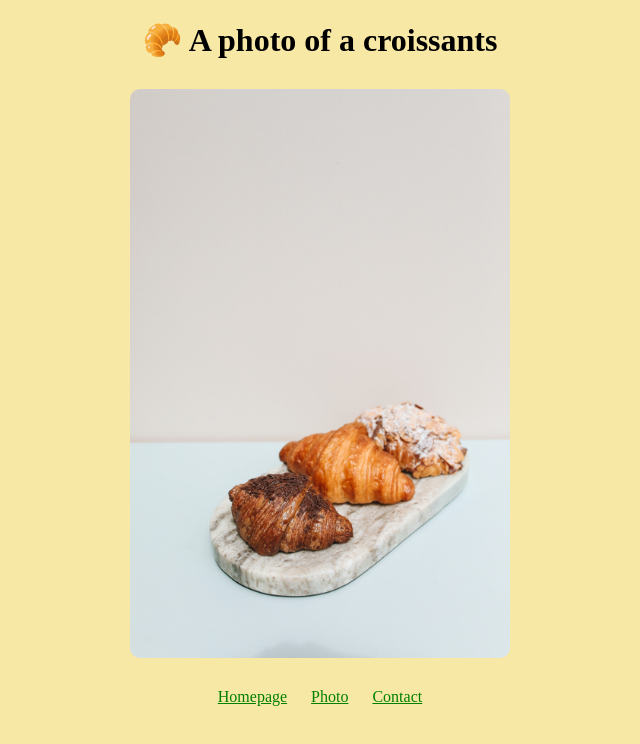
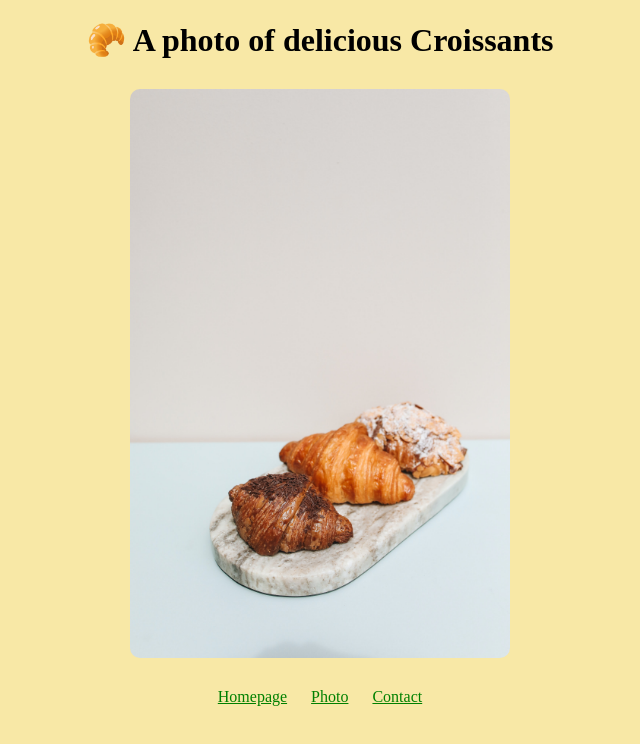
Before and after one commit to IsabellaGG/Croissant_Example-for-Multiple-Page-Hosting, a plain HTML site: page photo.html in a window 1280 px wide. Shown: the whole page, without its empty margins (320-960 px from the left). Drawn offline with Linux system fonts and the light colour scheme.

Commit message:
Changed a header

```diff
--- a/photo.html
+++ b/photo.html
@@ -5,10 +5,10 @@
     <meta http-equiv="X-UA-Compatible" content="IE=edge" />
     <meta name="viewport" content="width=device-width, initial-scale=1.0" />
     <link rel="stylesheet" href="/css/styles.css" />
-    <title>Photo of a delicious Croissant</title>
+    <title>Photo of delicious Croissants</title>
   </head>
   <body>
-    <h1>🥐 A photo of a croissants</h1>
+    <h1>🥐 A photo of delicious Croissants</h1>
     <img
       src="/images/croissant.jpg"
       alt="Three Croissants"
```
